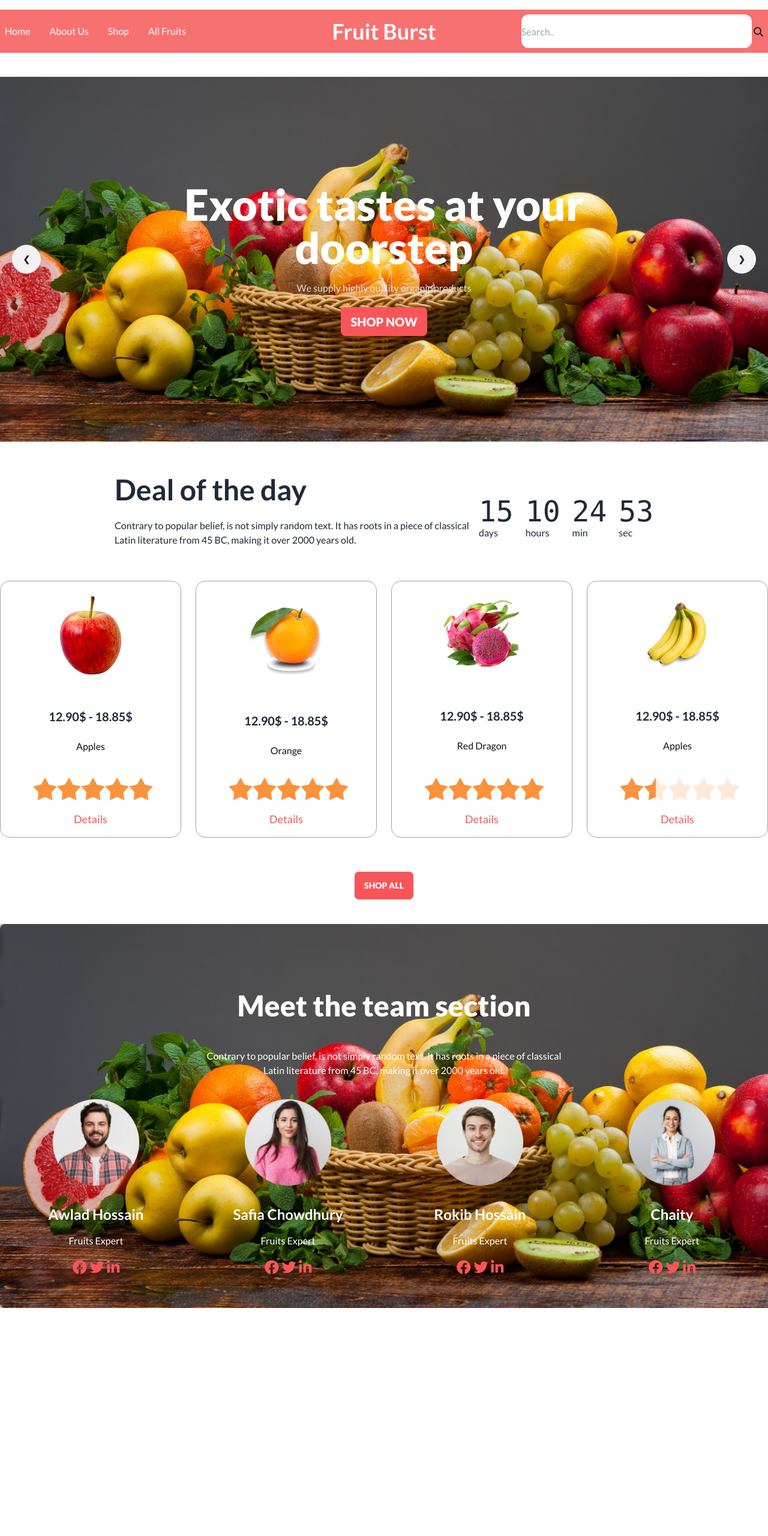
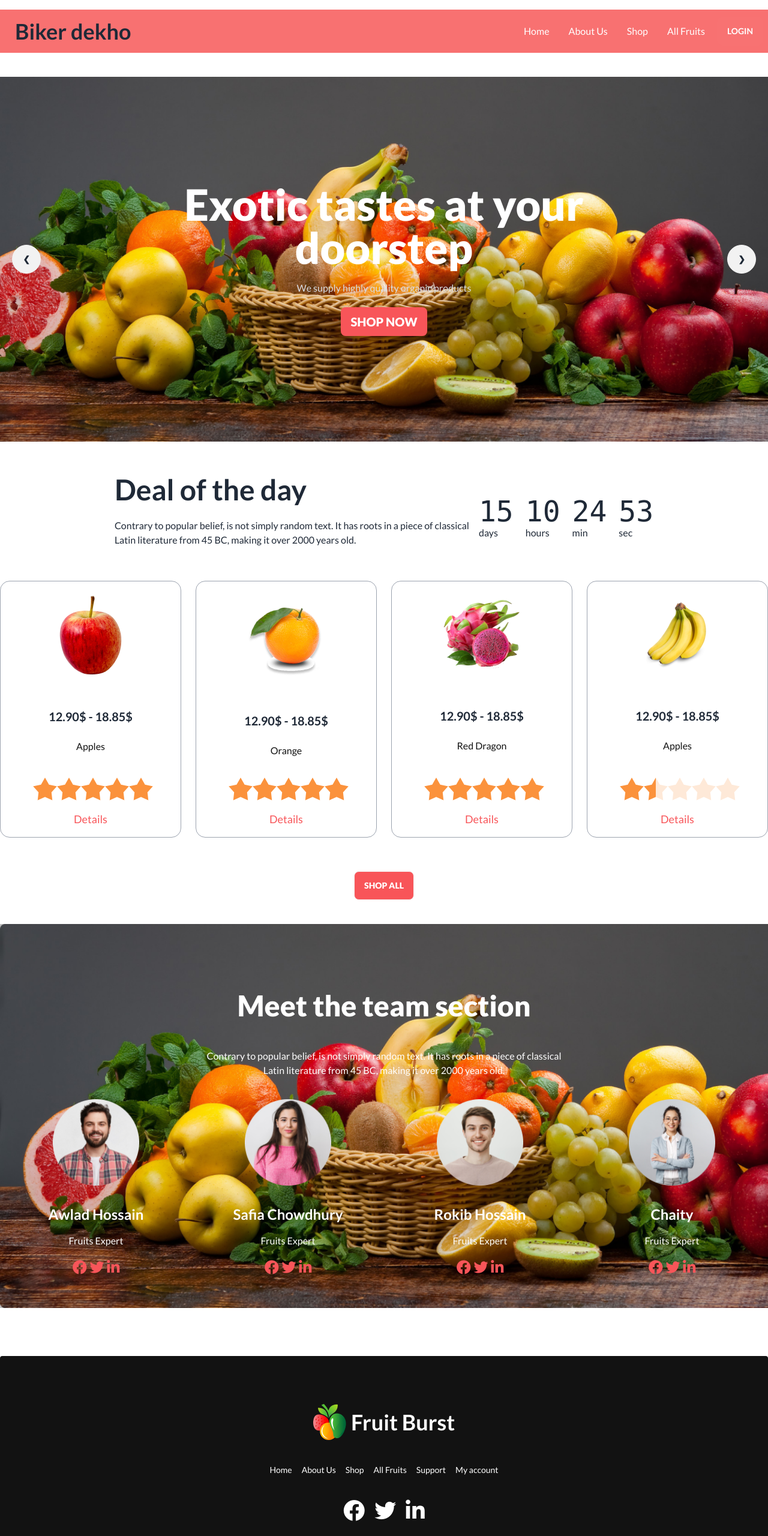
Before and after one commit to paulpabel/fruit-brust-paul, a plain HTML site: page index.html in a window 1280 px wide. Shown: the top 2560 px of the page at 60% size. Before the commit the page ends 2180 px from the top, so only its background shows below. Drawn offline with nearby package versions, Linux system fonts and the light colour scheme; grey boxes are pictures that could not be loaded.

Commit message:
added footer

```diff
--- a/index.html
+++ b/index.html
@@ -38,34 +38,40 @@
 <body class="font-san">
     <header class="md:container md:mx-auto my-4">
         <nav class="bg-red-400">
-
             <div class="navbar">
-  <div class="navbar-start">
-    <div>
-      <ul class="flex gap-8 text-white">
+                <div class="flex grow 1">
+                  <div class="dropdown">
+                    <label tabindex="0" class="btn btn-ghost lg:hidden">
+                      <svg xmlns="http://www.w3.org/2000/svg" class="h-5 w-5" fill="none" viewBox="0 0 24 24" stroke="currentColor"><path stroke-linecap="round" stroke-linejoin="round" stroke-width="2" d="M4 6h16M4 12h8m-8 6h16" /></svg>
+                    </label>
+                    <ul tabindex="0" class=" text-base menu menu-sm dropdown-content mt-3 z-[1] p-2 shadow bg-base-100 rounded-box w-52">
                       <li><a>Home</a></li>
                       <li><a>About Us</a></li>
                       <li><a>Shop</a></li>
                       <li><a>All Fruits</a></li>
                     </ul>
                   </div>
+                  <a class="btn btn-ghost normal-case text-4xl">Biker dekho</a>
                 </div>
-  <div class="navbar-center">
-    <a class="btn btn-ghost text-white normal-case text-4xl">Fruit Burst</a>
+                <div class="navbar-center hidden lg:flex">
+                  <ul class="menu text-base menu-horizontal px-1 text-white">
+                    <li><a>Home</a></li>
+                    <li><a>About Us</a></li>
+                    <li><a>Shop</a></li>
+                    <li><a>All Fruits</a></li>
+                  </ul>
                 </div>
-  <div class="navbar-end">
-    <div class="search-container">
-    <form action="/action_page.php">
-      <input class="rounded-xl h-14 w-96 border-none" type="text" placeholder="Search.." name="search">
-      <button type="submit"><i class="fa fa-search"></i></button>
-    </form>
-  </div>
+                <div class="">
+                  <a class="btn bg-bike-primary text-white btn-error">Login</a>
                 </div>
               </div>
 
-  </div>
-</div>
+
        </nav>
+
+
+
+
 
        <!-- section banner -->
        <section class="my-10">
@@ -540,7 +546,33 @@
 
 
 </main>
-    <footer></footer>
+
+
+
+      <footer class=" my-20 footer footer-center p-10 bg-[#121212] text-base-content rounded">
+
+        <div class="flex pt-10">
+          <img src="./images/logo.png" alt="">
+          <h3 class="text-4xl font-bold text-white">Fruit Burst</h3>
+        </div>
+        <div class="grid grid-flow-col gap-4 text-white">
+          <a class="link link-hover">Home</a>
+          <a class="link link-hover">About Us</a>
+          <a class="link link-hover">Shop</a>
+          <a class="link link-hover">All Fruits</a>
+          <a class="link link-hover">Support</a>
+          <a class="link link-hover">My account</a>
+        </div>
+        <div>
+
+             <div class=" grid grid-flow-col gap-4 text-white text-4xl">
+              <i class="fa-brands fa-facebook"></i>
+              <i class="fa-brands fa-twitter"></i>
+              <i class="fa-brands fa-linkedin-in"></i>
+              </div>
+
+        </div>
+      </footer>
 
 </body>
 </html>
```
Lines whose indentation alone changed are shown as unchanged.
